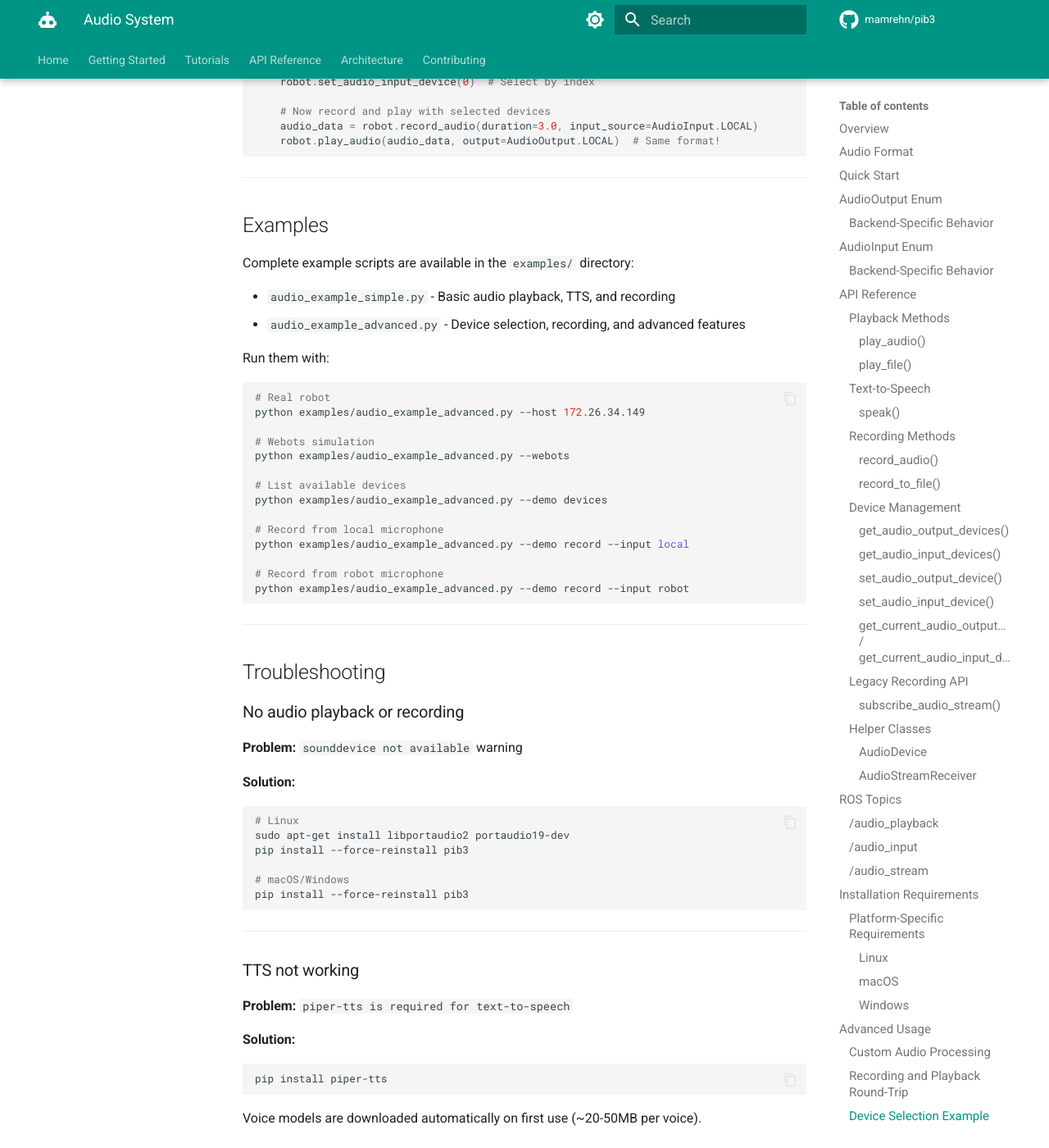
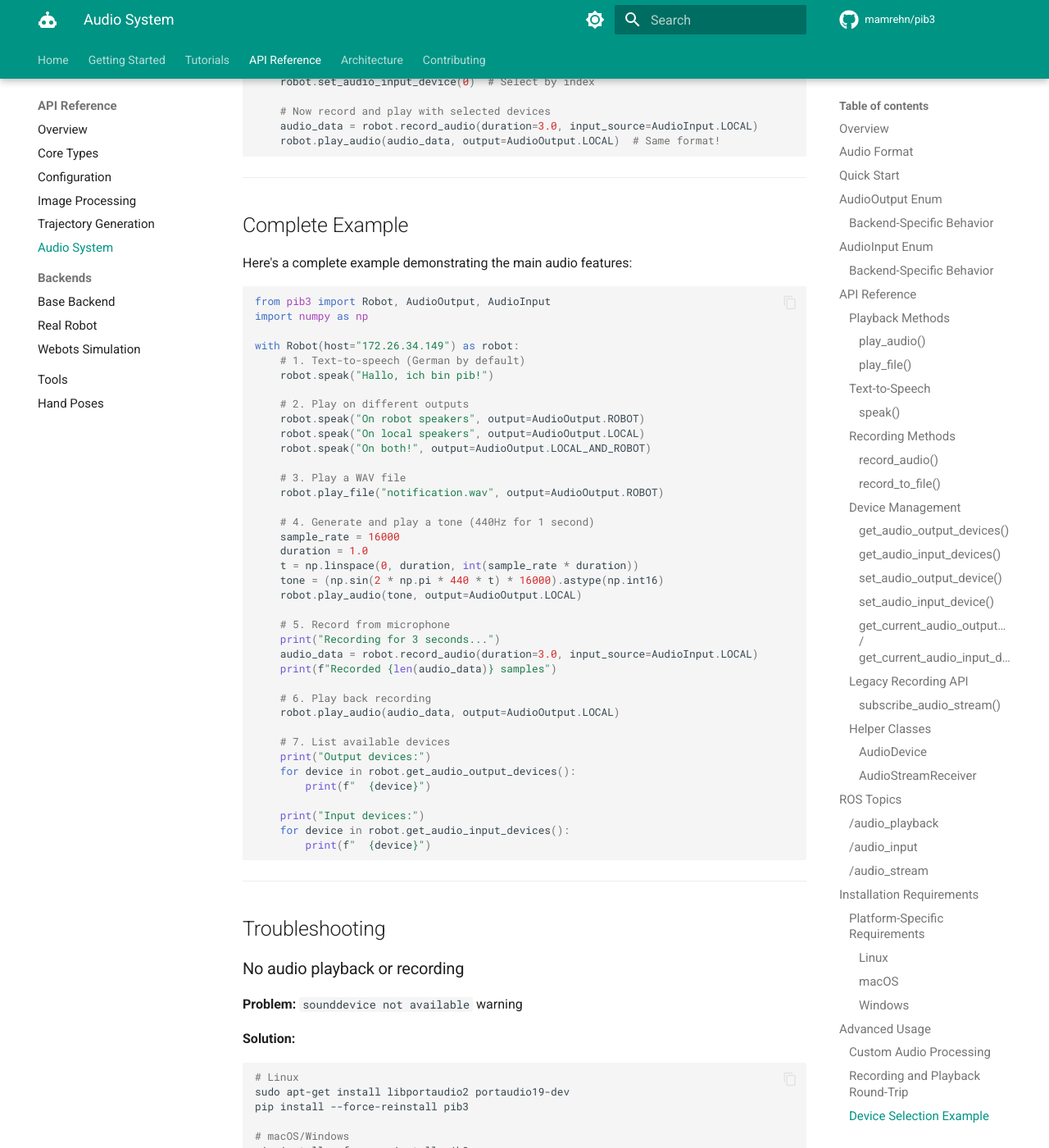
Before and after one commit to mamrehn/pib3, an MkDocs documentation site: the page built from docs/api/audio.md, in a window 1280 px wide and 1400 px high, scrolled down 12973 px. Shown: the whole window at 82% size. Built offline with MkDocs 1.6.1 and Material for MkDocs 9.7.7, drawn with Linux system fonts in a browser that asks for light colours; comment, search, counter and statistics services are not loaded.

Commit message:
doc: Enhance documentation with complete audio system examples and API references

````diff
--- a/docs/api/audio.md
+++ b/docs/api/audio.md
@@ -649,30 +649,49 @@ with Robot(host="172.26.34.149") as robot:
 
 ---
 
-## Examples
+## Complete Example
 
-Complete example scripts are available in the `examples/` directory:
+Here's a complete example demonstrating the main audio features:
 
-- `audio_example_simple.py` - Basic audio playback, TTS, and recording
-- `audio_example_advanced.py` - Device selection, recording, and advanced features
+```python
+from pib3 import Robot, AudioOutput, AudioInput
+import numpy as np
 
-Run them with:
+with Robot(host="172.26.34.149") as robot:
+    # 1. Text-to-speech (German by default)
+    robot.speak("Hallo, ich bin pib!")
 
-```bash
-# Real robot
-python examples/audio_example_advanced.py --host 172.26.34.149
+    # 2. Play on different outputs
+    robot.speak("On robot speakers", output=AudioOutput.ROBOT)
+    robot.speak("On local speakers", output=AudioOutput.LOCAL)
+    robot.speak("On both!", output=AudioOutput.LOCAL_AND_ROBOT)
 
-# Webots simulation
-python examples/audio_example_advanced.py --webots
+    # 3. Play a WAV file
+    robot.play_file("notification.wav", output=AudioOutput.ROBOT)
 
-# List available devices
-python examples/audio_example_advanced.py --demo devices
+    # 4. Generate and play a tone (440Hz for 1 second)
+    sample_rate = 16000
+    duration = 1.0
+    t = np.linspace(0, duration, int(sample_rate * duration))
+    tone = (np.sin(2 * np.pi * 440 * t) * 16000).astype(np.int16)
+    robot.play_audio(tone, output=AudioOutput.LOCAL)
 
-# Record from local microphone
-python examples/audio_example_advanced.py --demo record --input local
+    # 5. Record from microphone
+    print("Recording for 3 seconds...")
+    audio_data = robot.record_audio(duration=3.0, input_source=AudioInput.LOCAL)
+    print(f"Recorded {len(audio_data)} samples")
 
-# Record from robot microphone
-python examples/audio_example_advanced.py --demo record --input robot
+    # 6. Play back recording
+    robot.play_audio(audio_data, output=AudioOutput.LOCAL)
+
+    # 7. List available devices
+    print("Output devices:")
+    for device in robot.get_audio_output_devices():
+        print(f"  {device}")
+
+    print("Input devices:")
+    for device in robot.get_audio_input_devices():
+        print(f"  {device}")
 ```
 
 ---
--- a/mkdocs.yml
+++ b/mkdocs.yml
@@ -116,10 +116,10 @@ nav:
       - Configuration: api/config.md
       - Image Processing: api/image.md
       - Trajectory Generation: api/trajectory.md
+      - Audio System: api/audio.md
       - Backends:
           - Base Backend: api/backends/base.md
           - Real Robot: api/backends/robot.md
-
           - Webots Simulation: api/backends/webots.md
       - Tools: api/tools.md
       - Hand Poses: api/hand-poses.md
````
Also changed, not shown: docs/architecture/overview.md (+16 -1 lines), docs/getting-started/quickstart.md (+29 -1 lines), docs/index.md (+12 -2 lines), docs/tutorials/index.md (+8 -6 lines).
